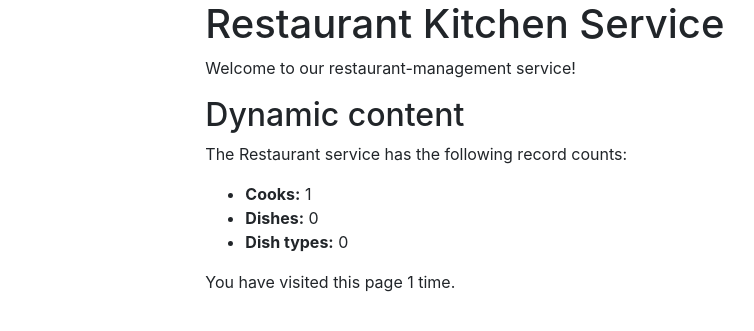
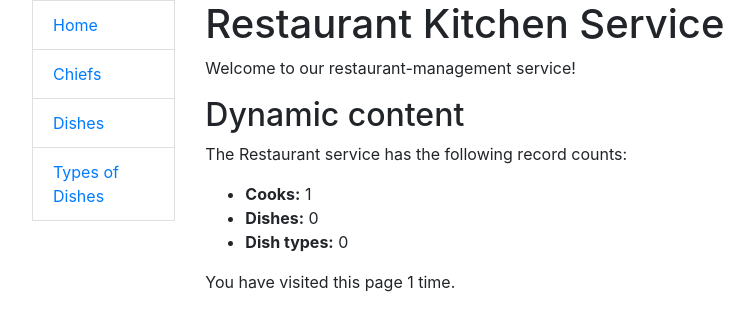
Before and after one commit to wQuelS/Restaurant-kitchen-service, a Django app: page / in a window 1280 px wide. Shown: the top 331 px of the page, without its empty margins (23-777 px from the left). Run offline with Django 4.2, Linux system fonts and the light colour scheme; the visitor is signed in with stand-in values (Sample User, id 1); data comes from the database, SQL or seed files in the repository; data that the repository does not hold is empty; some libraries are stand-ins or nearby versions.

Commit message:
created sidebar, added sidebar to base.html, installed debug_toolbar and added to urls, settings and path

```diff
--- a/restaurant/urls.py
+++ b/restaurant/urls.py
@@ -2,6 +2,8 @@ from django.urls import path
 
 from restaurant.views import index
 
-urlpatterns = [path("", index, name="index")]
+urlpatterns = [
+    path("", index, name="index"),
+]
 
 app_name = "restaurant"
--- a/restaurant_kitchen_service/urls.py
+++ b/restaurant_kitchen_service/urls.py
@@ -13,10 +13,13 @@ Including another URLconf
     1. Import the include() function: from django.urls import include, path
     2. Add a URL to urlpatterns:  path('blog/', include('blog.urls'))
 """
+from django.conf import settings
+from django.conf.urls.static import static
 from django.contrib import admin
 from django.urls import path, include
 
 urlpatterns = [
     path("admin/", admin.site.urls),
     path("", include("restaurant.urls", namespace="restaurant")),
-]
+    path("__debug__/", include("debug_toolbar.urls")),
+] + static(settings.STATIC_URL, document_root=settings.STATIC_ROOT)
--- a/templates/base.html
+++ b/templates/base.html
@@ -21,7 +21,9 @@
     <div class="row">
         <div class="col-sm-2">
 
-            {% block sidebar %}{% endblock %}
+            {% block sidebar %}
+              {% include "includes/sidebar.html" %}
+            {% endblock %}
 
         </div>
         <div class="col-sm-10">
--- /dev/null
+++ b/templates/includes/sidebar.html
@@ -0,0 +1,8 @@
+<div class="sidebar">
+  <ul>
+    <li class="list-group-item"><a href="">Home</a></li>
+    <li class="list-group-item"><a href="">Chiefs</a></li>
+    <li class="list-group-item"><a href="">Dishes</a></li>
+    <li class="list-group-item"><a href="">Types of Dishes</a></li>
+  </ul>
+</div>
```
Also changed, not shown: restaurant_kitchen_service/settings.py (+15 -2 lines).
